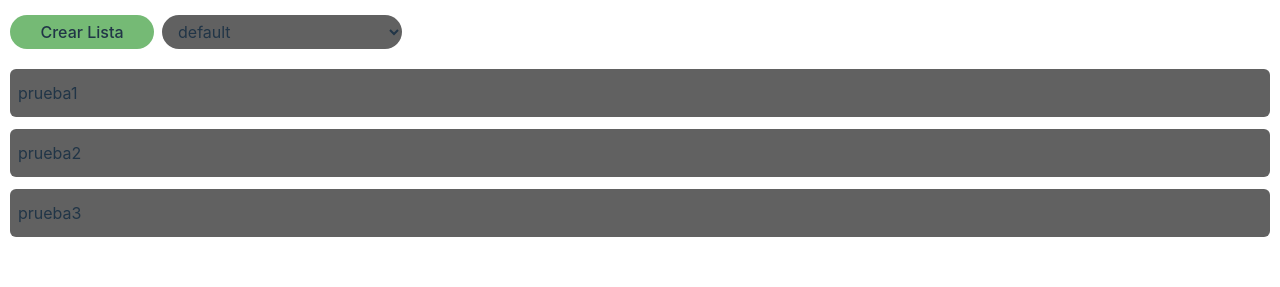
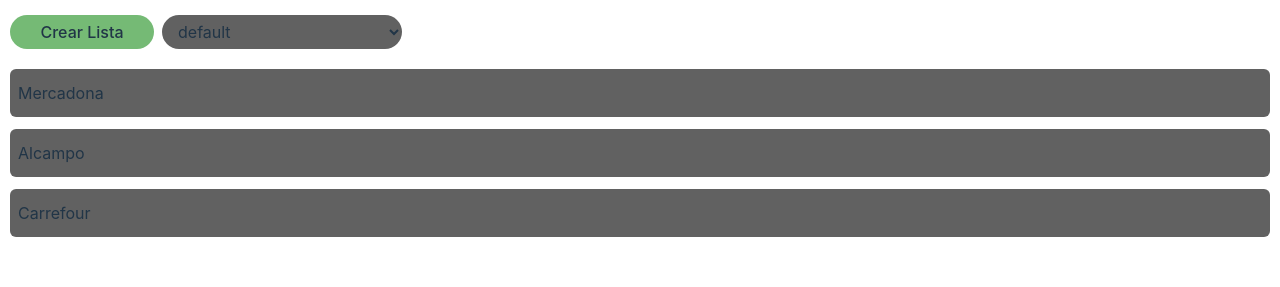
Before and after one commit to Striller18/ProductListScaningBarcodes, a React (Vite) app in the folder frontend/: page / in a window 1280 px wide. Shown: the top 287 px of the page. Built offline with nearby package versions, Linux system fonts and the light colour scheme.

Commit message:
added dbTmp

```diff
--- a/frontend/src/App.tsx
+++ b/frontend/src/App.tsx
@@ -2,20 +2,16 @@
 import Nav  from "./components/Nav";
 import './css/App.css';
 import Lists from './pages/Lists';
+import db from './assets/dbTmp.json';
 
 function App() {
   const [count, setCount] = useState(0)
   const [actualPage, setActualPage] = useState("lists")
   const [lastPage, setLastPage] = useState("")
 
-  const lists = [
-    {id:0, name: "prueba1", products: [{}], members: [{}]},
-    {id:0, name: "prueba2", products: [{}], members: [{}]},
-    {id:0, name: "prueba3", products: [{}], members: [{}]},
-  ];
 
   const pages: Record<string, ReactElement>= {
-    lists: <Lists lists={lists}/>,
+    lists: <Lists lists={db.lists}/>,
     user: <h1>User</h1>,
     scan: <h1>Scan</h1>,
   }
--- /dev/null
+++ b/frontend/src/assets/dbTmp.json
@@ -0,0 +1,7 @@
+{
+    "lists": [
+        {"id":0, "name": "Mercadona", "products": [{}], "members": [{}]},
+        {"id":1, "name": "Alcampo", "products": [{}], "members": [{}]},
+        {"id":2, "name": "Carrefour", "products": [{}], "members": [{}]}
+    ]
+}
```
